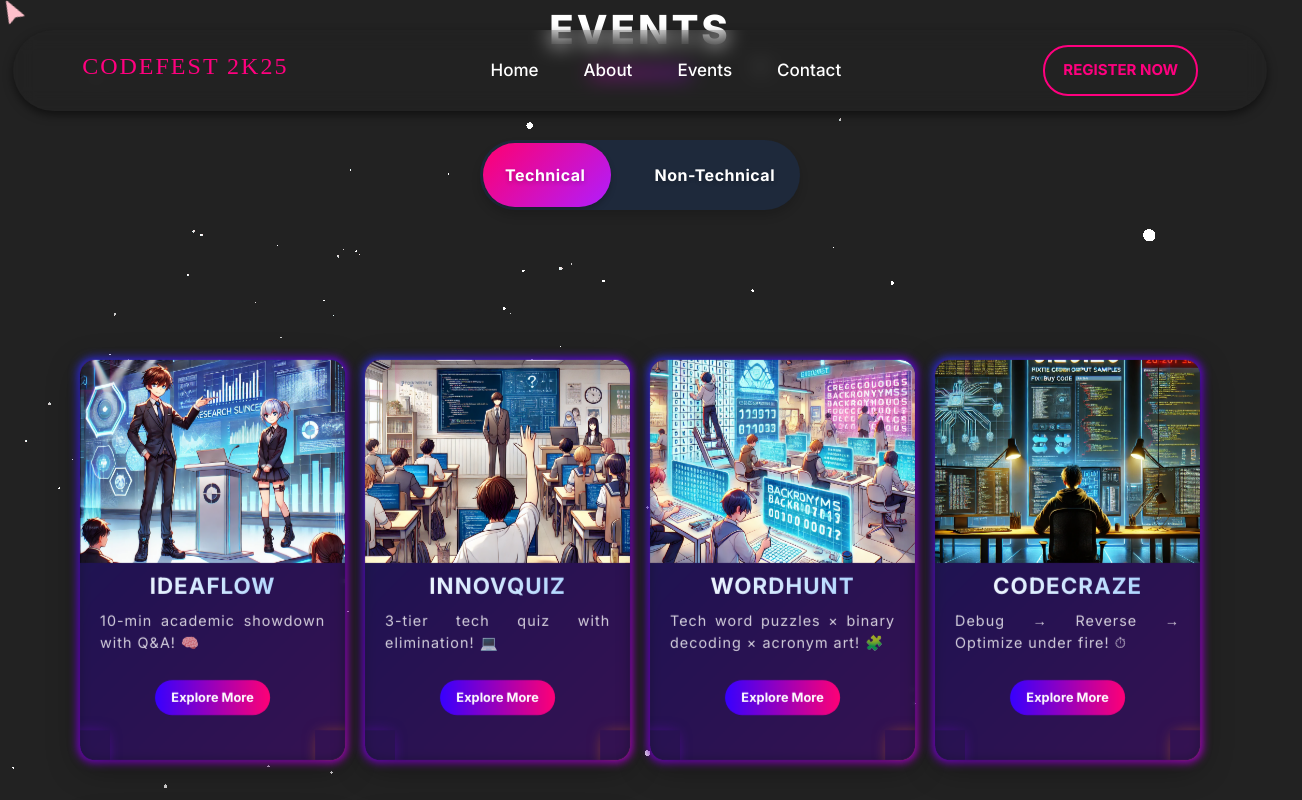
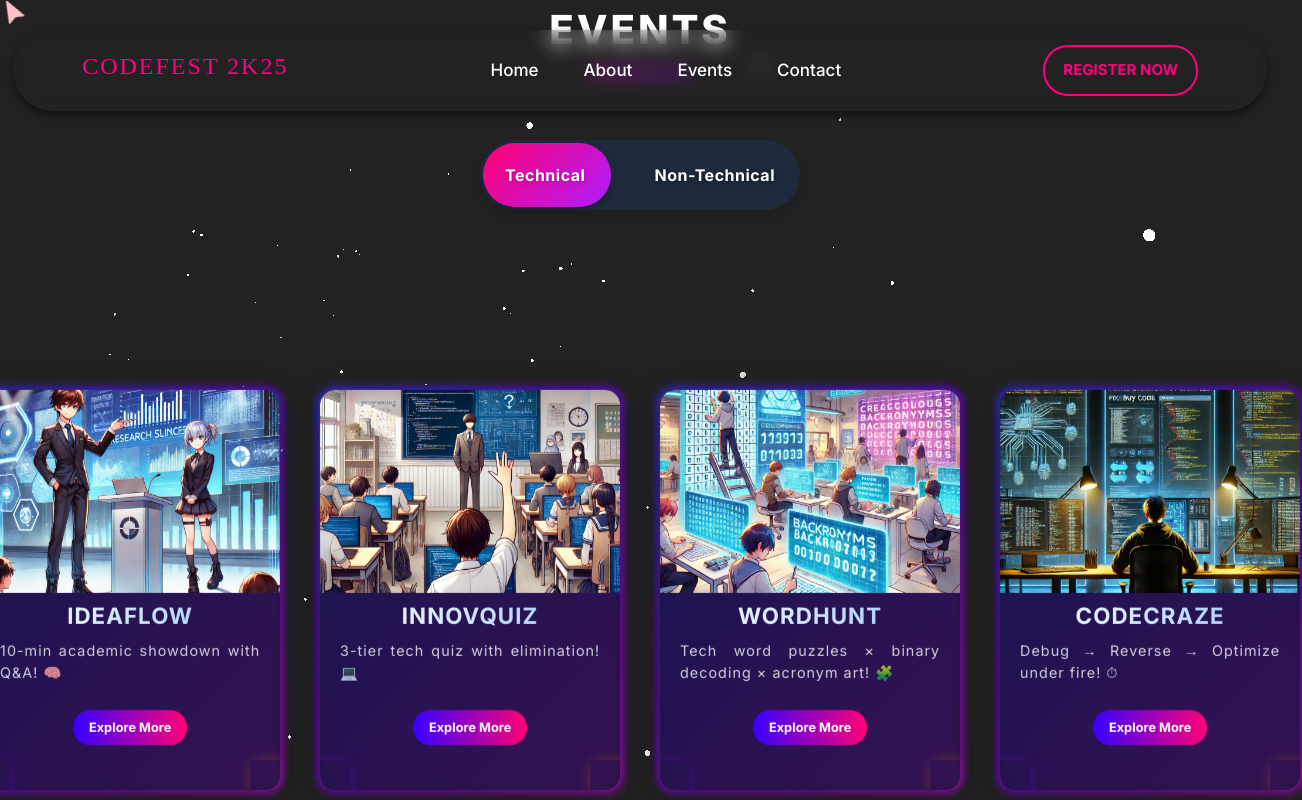
Before and after one commit to vjJeeva/Codefest2k25, a React (Vite) app: page /events in a window 1280 px wide. Shown: the top 800 px of the page, 1302 px wide, since content can reach past the window. Built offline with nearby package versions, Linux system fonts and the light colour scheme; a web font is replaced by a local one.

Commit message:
New Files and Design updated

```diff
--- a/src/styles/EventCard.css
+++ b/src/styles/EventCard.css
@@ -4,6 +4,7 @@
   position: relative;
   perspective: 1500px;
   margin: 50px 10px;
+
 }
 
 .card-3d-inner {
@@ -276,34 +277,6 @@
 
 
 
-
-
-
-
-
-
-
-
-
-
-
-
-
-
-
-
-
-/* Base styles with mobile-first approach */
-.card-3d {
-  width: 100%;
-  max-width: 300px;
-  height: 400px;
-  position: relative;
-  perspective: 1500px;
-  margin: 20px auto;
-  transition: all 0.3s ease;
-}
-
 /* Responsive adjustments for different device sizes */
 @media screen and (max-width: 480px) {
   .card-3d {
```
